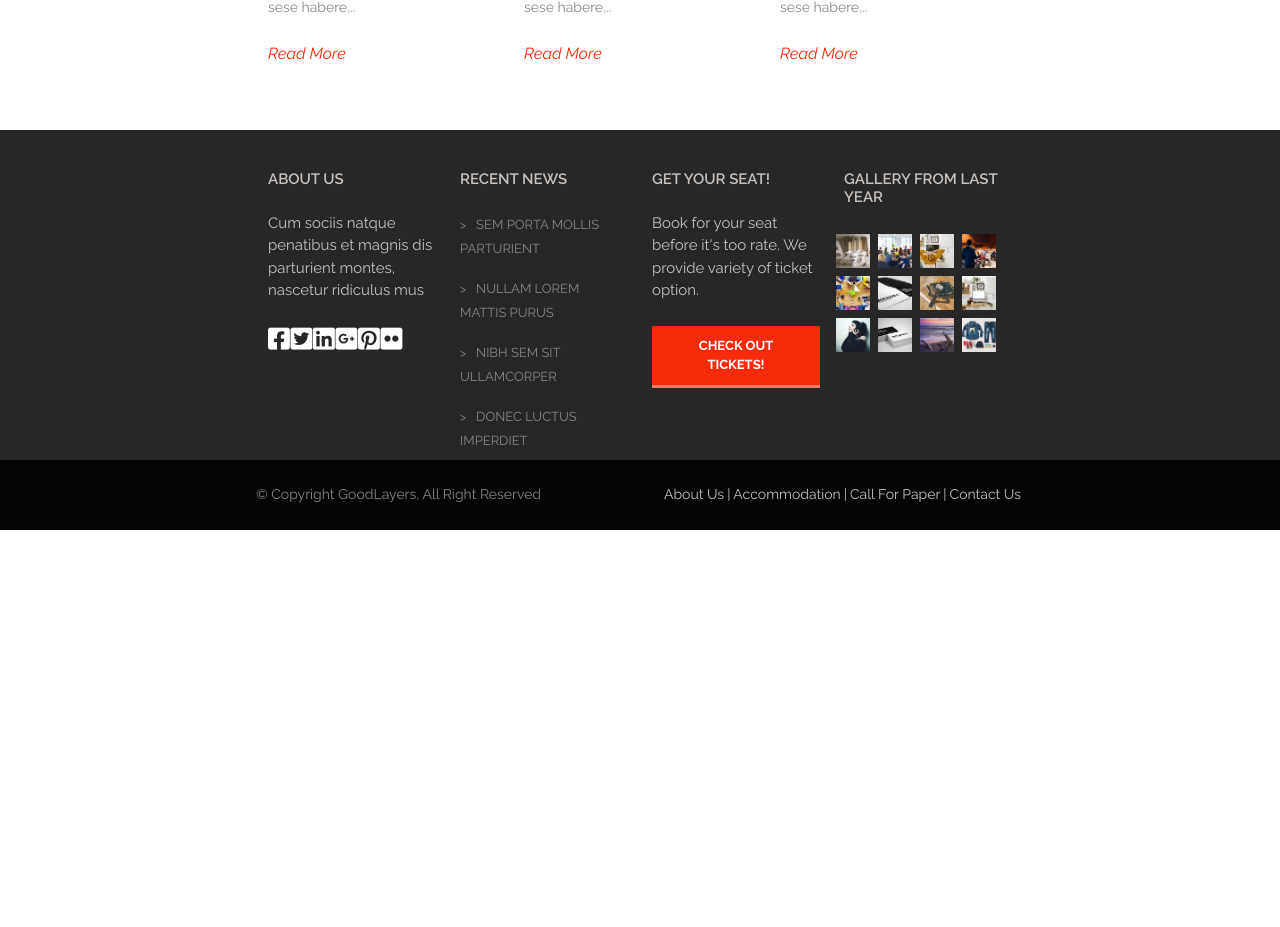
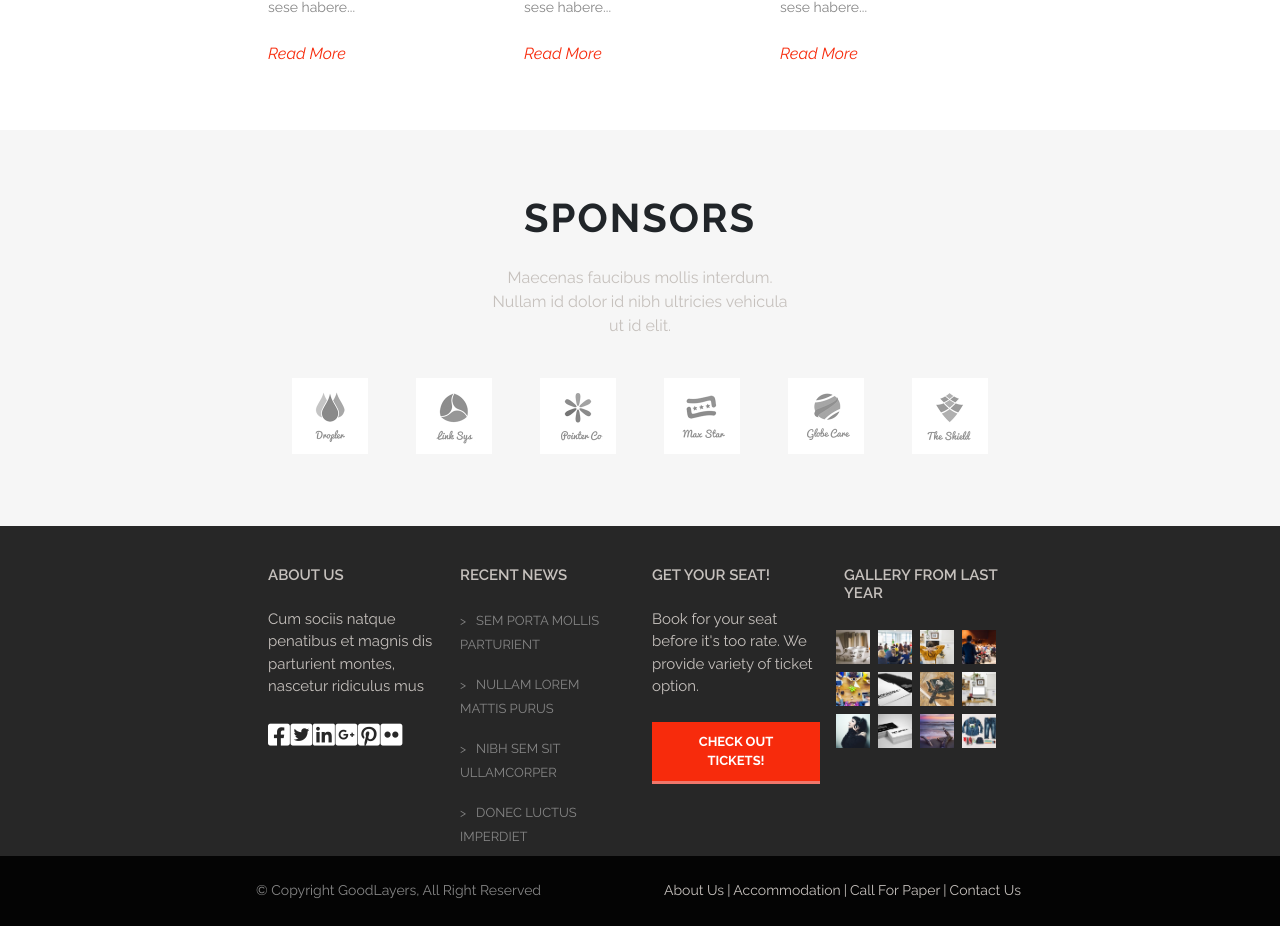
Before and after one commit to AntonioRusso1997/proj-html-vuejs, a Vue app: page / in a window 1280 px wide. Shown: the part 4018-4945 px from the top of the page. Before the commit the page ends 4574 px from the top, so only its background shows below. Built offline with nearby package versions, Linux system fonts and the light colour scheme.

Commit message:
Sponsors section

```diff
--- a/src/components/Main.vue
+++ b/src/components/Main.vue
@@ -9,6 +9,7 @@
     <Map />
     <Location />
     <RecentNews />
+    <Sponsors />
   </main>
 </template>
 
@@ -21,6 +22,7 @@ import Program from './main-components/Program.vue'
 import Map from './main-components/Map.vue'
 import Location from './main-components/Location.vue'
 import RecentNews from './main-components/RecentNews.vue'
+import Sponsors from './main-components/Sponsors.vue'
 
 export default {
   name: 'Main',
@@ -32,7 +34,8 @@ export default {
     Program,
     Map,
     Location,
-    RecentNews
+    RecentNews,
+    Sponsors
   },
   data () {
     return {
--- /dev/null
+++ b/src/components/main-components/Sponsors.vue
@@ -0,0 +1,49 @@
+<template>
+    <!-- Sezione di Sponsor -->
+    <div class="sponsors w-100 py-5">
+      <div class="container my-w60 d-flex flex-column justify-content-center align-items-center">
+        <h1 class="mt-3">SPONSORS</h1>
+        <p class="text-center my-3">
+          Maecenas faucibus mollis interdum. Nullam id dolor id nibh ultricies vehicula ut id elit.
+        </p>
+        <div class="row gx-5 sponsors-wrap w-100 my-4">
+          <div v-for="(sponsor, index) in sponsors" :key="index"  class="my-card col-2">
+          <img class="w-100" :src="require('../../assets/images/banner' + sponsor.path)" alt="">
+          </div>
+        </div>
+      </div>
+    </div>
+</template>
+
+<script>
+import sponsorsImg from "../../data/sponsorsImg.js"
+
+export default {
+  name: 'Sponsors',
+  data () {
+    return {
+      sponsors: sponsorsImg
+    }
+  }
+}
+</script>
+
+<!-- Add "scoped" attribute to limit CSS to this component only -->
+<style scoped lang="scss">
+@import "../../styles/generals.scss";
+
+.sponsors {
+  background-color: #f6f6f6;
+  h1 {
+    font-weight: bold;
+    letter-spacing: 2px;
+  }
+  p {
+    color: $cloud;
+    width: 40%;
+  }
+  img {
+    cursor: pointer;
+  }
+}
+</style>
--- /dev/null
+++ b/src/data/sponsorsImg.js
@@ -0,0 +1,20 @@
+export default [
+    {
+        path: '-1.jpg'
+    },
+    {
+        path: '-2.jpg'
+    },
+    {
+        path: '-3.jpg'
+    },
+    {
+        path: '-4.jpg'
+    },
+    {
+        path: '-5.jpg'
+    },
+    {
+        path: '-6.jpg'
+    },
+]
```
